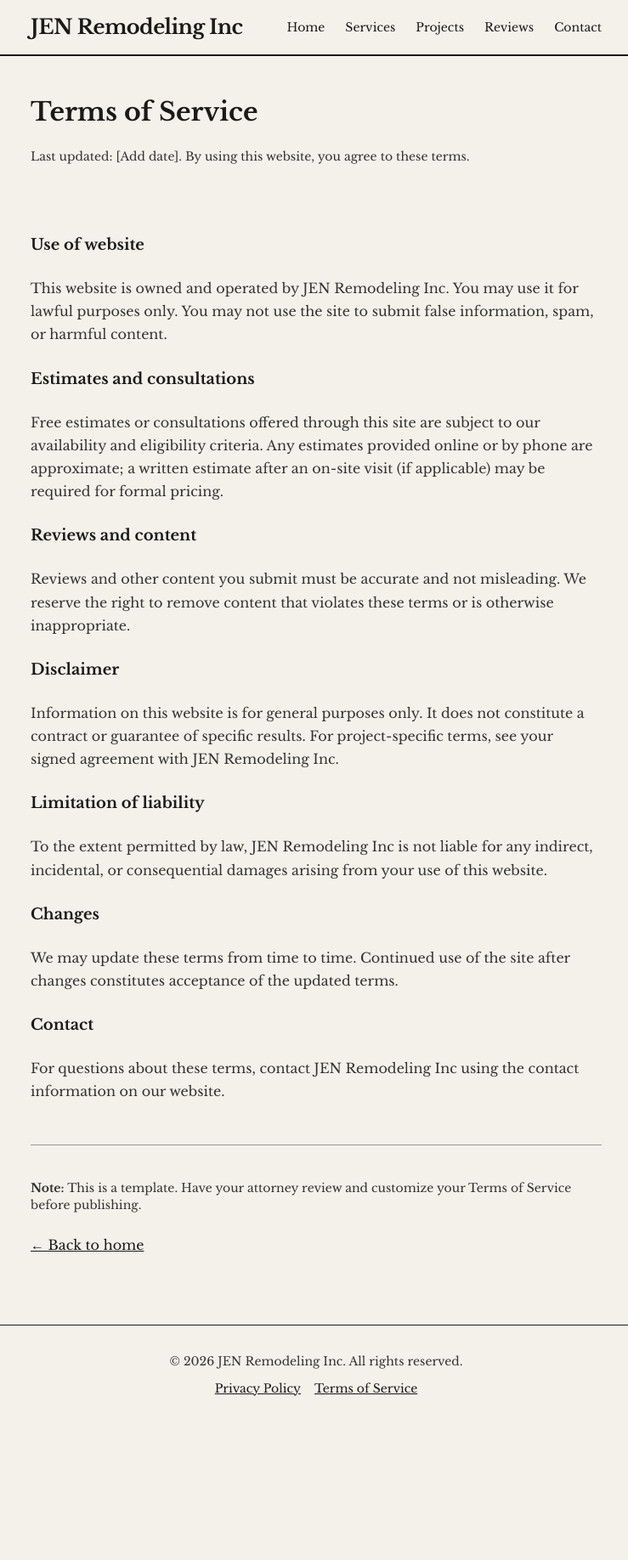
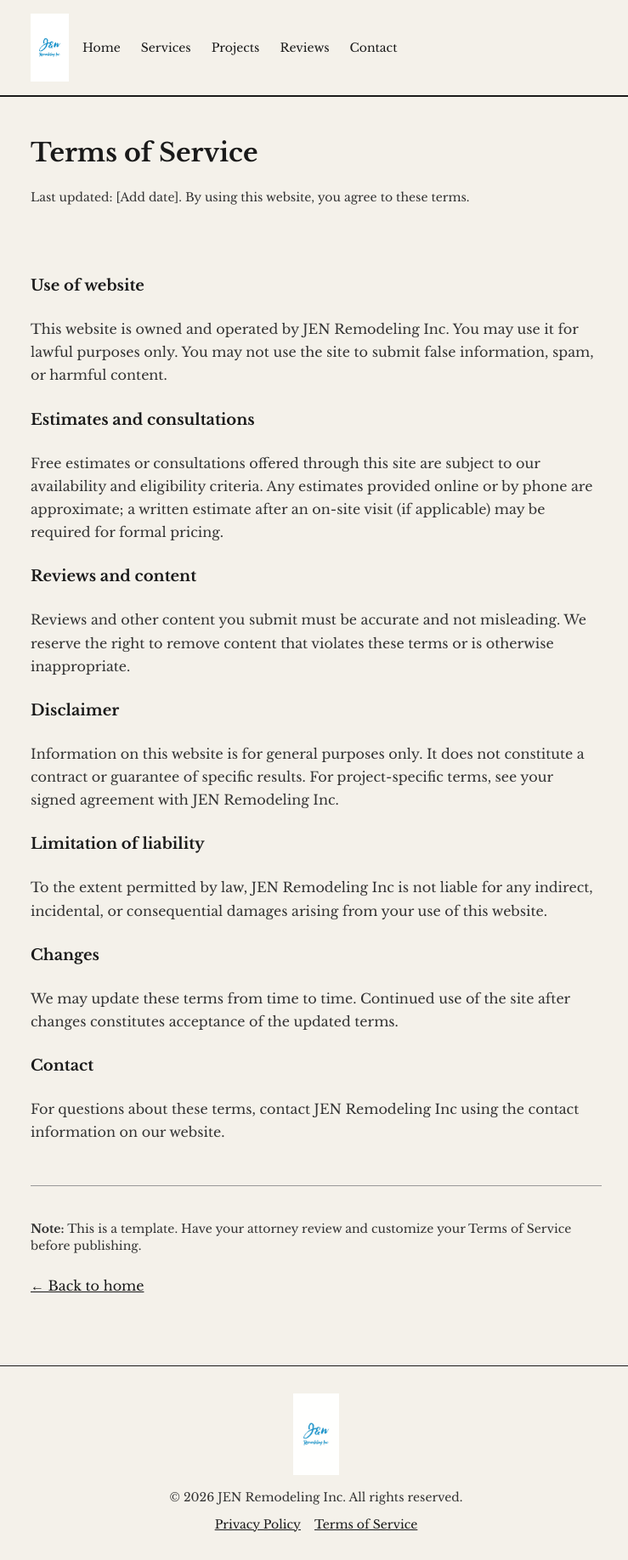
Before and after one commit to tin365/jen-remodeling-inc, a Next.js app: page /terms in a window 1280 px wide. Shown: the whole page at 85% size, without its empty margins (268-1007 px from the left). Before the commit the page ends 1676 px from the top, so only its background shows below. Built offline with nearby package versions, Linux system fonts and the light colour scheme.

Commit message:
Use business logo in site chrome

```diff
--- a/src/components/Footer.tsx
+++ b/src/components/Footer.tsx
@@ -1,10 +1,20 @@
 import React from 'react'
 import Link from 'next/link'
+import Image from 'next/image'
 
 export default function Footer() {
   return (
     <footer className="bg-paper border-t border-rule py-6 sm:py-8 px-4 sm:px-6 mt-8">
       <div className="max-w-content mx-auto text-center">
+        <Link href="/" className="inline-flex justify-center mb-4" aria-label="JEN Remodeling Inc home">
+          <Image
+            src="/image.png"
+            alt="JEN Remodeling Inc"
+            width={1152}
+            height={2048}
+            className="h-20 sm:h-24 w-auto block opacity-95"
+          />
+        </Link>
         <p className="text-sm text-ink-light m-0">
           &copy; 2026 JEN Remodeling Inc. All rights reserved.
         </p>
--- a/src/components/Header.tsx
+++ b/src/components/Header.tsx
@@ -2,6 +2,7 @@
 
 import React, { useState } from 'react'
 import Link from 'next/link'
+import Image from 'next/image'
 import { usePathname } from 'next/navigation'
 
 const navLinks = [
@@ -18,18 +19,26 @@ export default function Header() {
 
   return (
     <header className="sticky top-0 z-[1000] border-b-2 border-ink bg-paper">
-      <div className="max-w-content mx-auto px-4 sm:px-6 py-3 sm:py-4 flex items-center justify-between">
-        <h1 className="text-xl sm:text-2xl font-bold tracking-tight m-0">
+      <div className="max-w-content mx-auto px-4 sm:px-6 py-3 sm:py-4 flex items-center justify-between gap-4">
+        <h1 className="m-0 shrink-0">
           <Link
             href="/"
-            className="text-ink no-underline hover:underline"
+            className="block no-underline"
             onClick={() => setMenuOpen(false)}
+            aria-label="JEN Remodeling Inc home"
           >
-            JEN Remodeling Inc
+            <Image
+              src="/image.png"
+              alt="JEN Remodeling Inc"
+              width={1152}
+              height={2048}
+              priority
+              className="h-16 sm:h-20 w-auto block"
+            />
           </Link>
         </h1>
         {/* Desktop nav */}
-        <nav className="hidden sm:block">
+        <nav className="hidden sm:block flex-1">
           <ul className="list-none p-0 m-0 flex flex-wrap gap-6">
             {navLinks.map((link) => (
               <li key={link.href}>
```
Also changed, not shown: public/image.png (added), 1 other file (tests, documents, lock files or other folders).
